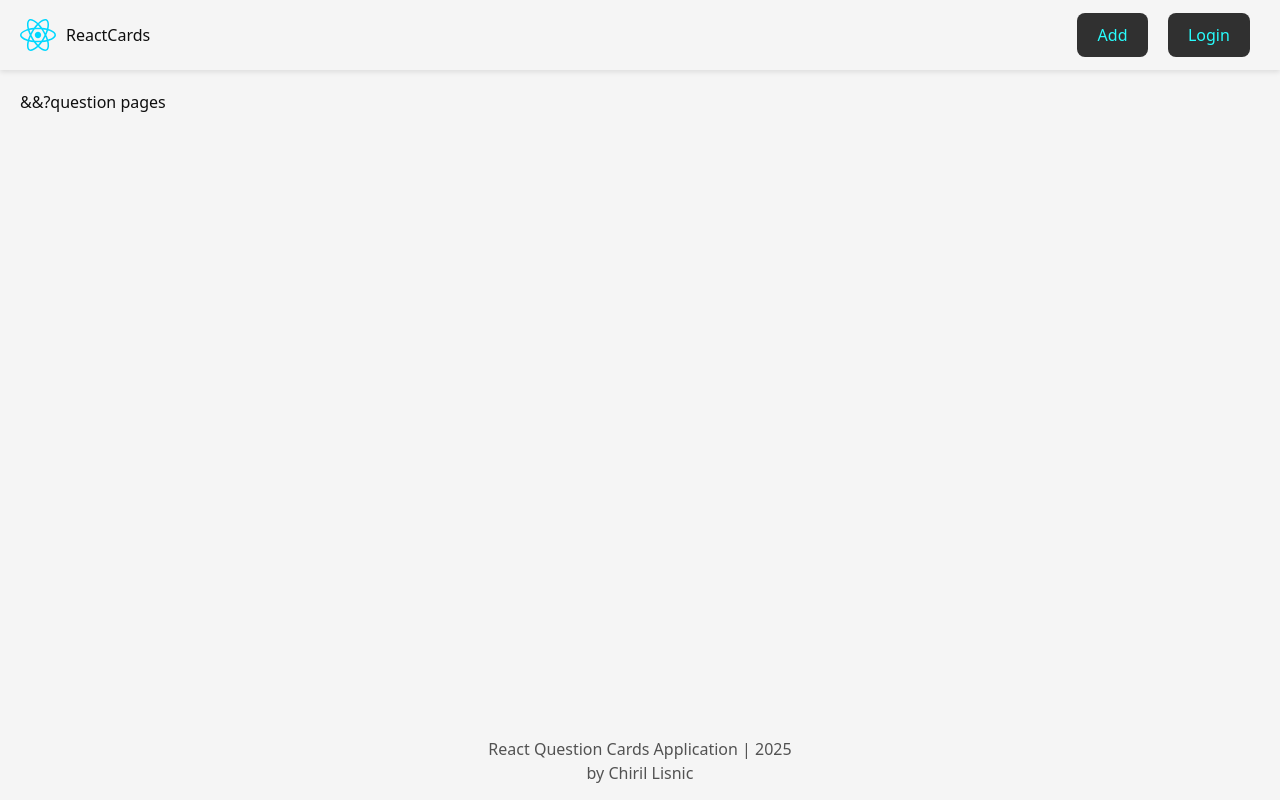
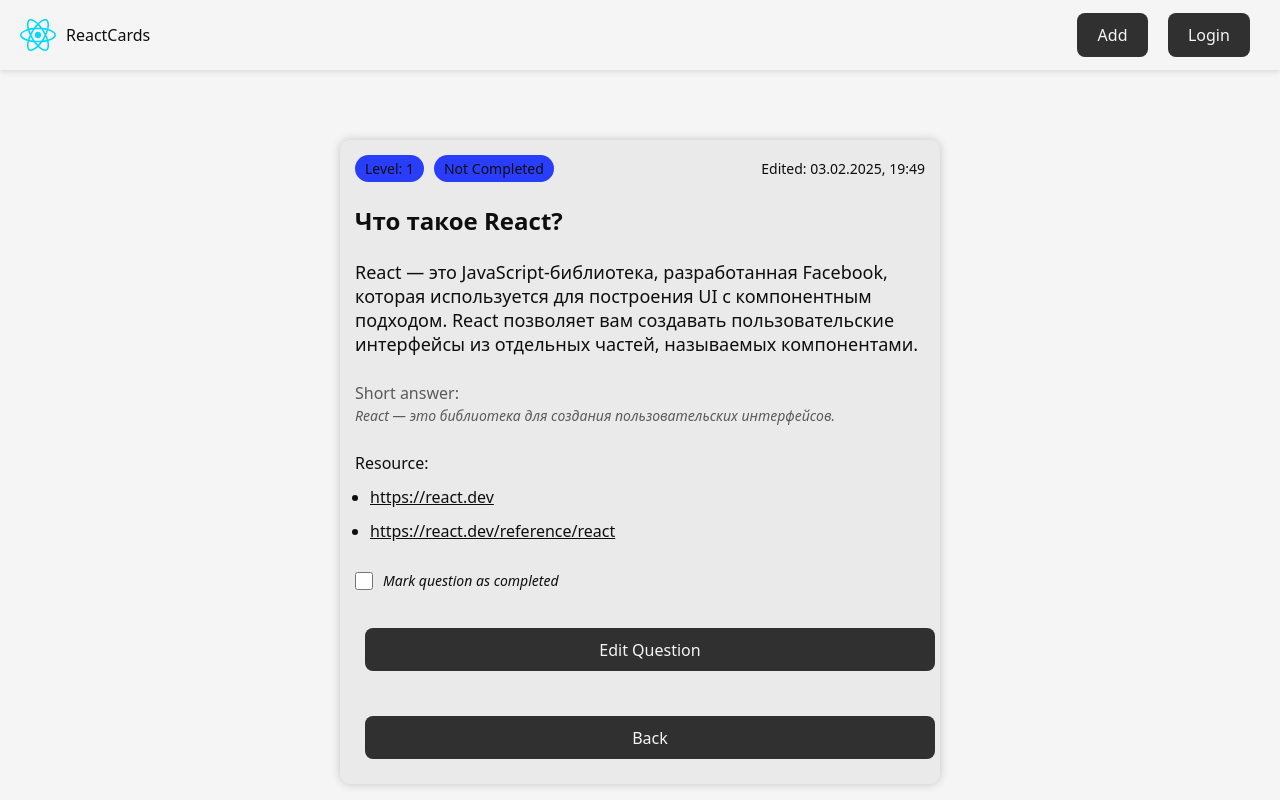
Before and after one commit to leod101/react-app-course, a React (Vite) app: page /question/1 in a window 1280 px wide. Built offline with nearby package versions, Linux system fonts and the light colour scheme; data requests are answered from the project's data file.

Commit message:
Signed-off-by: leod101 <leod060@gmail.com>

```diff
--- a/src/App.jsx
+++ b/src/App.jsx
@@ -3,6 +3,7 @@ import MainLayout from "./components/MainLayout/MainLayout";
 import { BrowserRouter, Route, Routes } from "react-router-dom";
 import HomePage from "./pages/HomePage/HomePage";
 import NotFoundPage from "./pages/NotFoundPage/NotFoundPage";
+import QuestionPage from "./pages/QuestionPage/QuestionPage";
 
 function App() {
   return (
@@ -12,7 +13,7 @@ function App() {
           <Route path="/" element={<HomePage />} />
           <Route path="/forbidden" element={<div>!!!!!!!!forbiden</div>} />
           <Route path="/addquestion" element={<div> &?addquestion</div>} />
-          <Route path="/question/:id" element={<div> &&?question pages</div>} />
+          <Route path="/question/:id" element={<QuestionPage></QuestionPage>} />
 
           <Route
             path="*"
--- /dev/null
+++ b/src/components/Loader/SmollLoader.jsx
@@ -0,0 +1,12 @@
+import React from "react";
+import cls from "./SmollLoader.module.css";
+
+function SmollLoader() {
+  return (
+    <div>
+      <span className={cls.smollLoader}></span>
+    </div>
+  );
+}
+
+export default SmollLoader;
--- /dev/null
+++ b/src/components/Loader/SmollLoader.module.css
@@ -0,0 +1,19 @@
+.smollLoader {
+  width: 20px;
+  height: 20px;
+  border: 5px solid #fff;
+  border-bottom-color: #00ccff;
+  border-radius: 50%;
+  display: inline-block;
+  box-sizing: border-box;
+  animation: rotation 1s linear infinite;
+}
+
+@keyframes rotation {
+  0% {
+    transform: rotate(0deg);
+  }
+  100% {
+    transform: rotate(360deg);
+  }
+}
--- a/src/components/Loader/index.jsx
+++ b/src/components/Loader/index.jsx
@@ -1 +1,2 @@
-export { Loader } from "./Loader";
+export { Loader  } from "./Loader";
+export { SmollLoader } from "./Loader";
--- a/src/components/QuestionCards/QuestionCards.jsx
+++ b/src/components/QuestionCards/QuestionCards.jsx
@@ -24,11 +24,9 @@ function QuestionCards({ card }) {
 
       <div className={cls.cardAnswers}>
         <label>short answer :</label>
-        <p className={cls.cardAnswer}>
-          Lorem ipsum dolor, sit amet consectetur adipisicing elit. Earum
-          recusandae aper
-        </p>
+        <p className={cls.cardAnswer}>{card.answer}</p>
       </div>
+
       <Button onClick={() => navigate(`/question/${card.id}`)}>View</Button>
     </div>
   );
--- a/src/db.json
+++ b/src/db.json
@@ -10,7 +10,7 @@
         "https://react.dev/reference/react"
       ],
       "level": 1,
-      "completed": true,
+      "completed": false,
       "editDate": "03.02.2025, 19:49"
     },
     {
@@ -22,7 +22,7 @@
         "https://react.dev/learn/writing-markup-with-jsx"
       ],
       "level": 2,
-      "completed": false,
+      "completed": true,
       "editDate": "03.02.2025, 20:25"
     },
     {
@@ -34,7 +34,7 @@
         "https://react.dev/learn/render-and-commit"
       ],
       "level": 2,
-      "completed": false,
+      "completed": true,
       "editDate": "03.02.2025, 19:01"
     },
     {
@@ -46,7 +46,7 @@
         "https://react.dev/learn/your-first-component"
       ],
       "level": 1,
-      "completed": false,
+      "completed": true,
       "editDate": "21.02.2025, 20:26"
     },
     {
@@ -58,7 +58,7 @@
         "https://react.dev/learn/passing-props-to-a-component"
       ],
       "level": 1,
-      "completed": false
+      "completed": true
     },
     {
       "id": "6",
--- a/src/index.css
+++ b/src/index.css
@@ -43,7 +43,8 @@ body {
     --text-color: #0e0e0e;
 
     --btn-bg-color: #303030;
-    --btn-text-color: #28fcfc;
+    --btn-text-color: #f5f5f5;
+
     --card-bg-color: #ebeaea;
   }
 }
@@ -53,8 +54,9 @@ body {
     --main-bg-color: #242424;
     --text-color: #f5f5f5;
 
-    --btn-bg-color: #303030;
-    --btn-text-color: #ffffff;
+    --btn-bg-color: #0e9780;
+    --btn-text-color: #f7f7f7;
+
     --card-bg-color: #454549;
   }
 }
--- /dev/null
+++ b/src/pages/QuestionPage/QuestionPage.jsx
@@ -0,0 +1,125 @@
+import React, { useEffect, useState, useId } from "react";
+import { useNavigate, useParams } from "react-router-dom";
+import Badge from "../../components/Badge/Badge";
+import cls from "./QuestionPage.module.css";
+import Button from "../../components/Button/Button";
+import { API_URL } from "../../constants"; // убедись, что путь и файл существуют
+import { useFetch } from "../../hooks/useFetch";
+import Loader from "../../components/Loader/Loader";
+import SmollLoader from "../../components/Loader/SmollLoader";
+
+function QuestionPage() {
+  const checkboxId = useId();
+  const navigate = useNavigate();
+  const { id } = useParams();
+  const [card, setCard] = useState(null);
+  const [isChecked, setIsChecked] = useState(true);
+
+  const levelVariant = () => {
+    if (!card) return "primary";
+    return card.level === 1
+      ? "primary"
+      : card.level === 2
+        ? "warning"
+        : "alert";
+  };
+
+  const completedVariant = () => (card?.completed ? "success" : "primary");
+
+  const onCheckboxChangeHandler = (e) => {
+    setIsChecked(!isChecked);
+    updateCard(!isChecked);
+  };
+
+  const [fetchCard, isCardLoading] = useFetch(async () => {
+    const response = await fetch(`${API_URL}react/${id}`);
+    if (!response.ok) {
+      throw new Error("Ошибка загрузки карточки");
+    }
+    const data = await response.json();
+    setCard(data);
+    setIsChecked(data.completed); // установить начальное состояние чекбокса
+  });
+
+  const [updateCard, isCardUpdating] = useFetch(async (isChecked) => {
+    const response = await fetch(`${API_URL}react/${id}`, {
+      method: "PATCH",
+      body: JSON.stringify({ completed: isChecked }),
+    });
+    const data = await response.json();
+    // здесь можно добавить отправку статуса на сервер, если нужно
+    setCard(data);
+  });
+
+  useEffect(() => {
+    fetchCard();
+  }, []);
+
+  return (
+    <>
+      {isCardLoading && <Loader />}
+
+      {card && (
+        <div className={cls.conteiner}>
+          <div className={cls.cardLabel}>
+            <Badge variant={levelVariant()}>Level: {card.level}</Badge>
+            <Badge variant={completedVariant()}>
+              {card.completed ? "Completed" : "Not Completed"}
+            </Badge>
+            {card.editDate && (
+              <p className={cls.editDate}>Edited: {card.editDate}</p>
+            )}
+          </div>
+
+          <h5 className={cls.cardTitle}>{card.question}</h5>
+          <p className={cls.carDescription}>{card.description}</p>
+
+          <div className={cls.cardAnswers}>
+            <label>Short answer:</label>
+            <p className={cls.cardAnswer}>{card.answer}</p>
+          </div>
+
+          {card.resources?.length > 0 && (
+            <ul className={cls.cardLinks}>
+              Resource:
+              {card.resources.map((link, index) => (
+                <li key={index}>
+                  <a href={link.trim()} target="_blank" rel="noreferrer">
+                    {link.trim()}
+                  </a>
+                </li>
+              ))}
+            </ul>
+          )}
+
+          <label htmlFor={checkboxId} className={cls.cardCheckbox}>
+            <input
+              type="checkbox"
+              id={checkboxId}
+              className={cls.checkbox}
+              checked={isChecked}
+              onChange={onCheckboxChangeHandler}
+              disabled={isCardUpdating}
+            />
+            <span>Mark question as completed</span>
+
+            {isCardUpdating && <SmollLoader />}
+          </label>
+
+          <Button
+            onClick={() => navigate(`/editQuestion/${card.id}`)}
+            isDisabled={isCardUpdating}
+          >
+            Edit Question
+          </Button>
+
+          <Button onClick={() => navigate("/")} isDisabled={isCardUpdating}>
+            Back
+          </Button>
+        </div>
+      )}
+    </>
+  );
+}
+
+export default QuestionPage;
--- /dev/null
+++ b/src/pages/QuestionPage/QuestionPage.module.css
@@ -0,0 +1,82 @@
+.conteiner {
+  width: 100%;
+  max-width: 600px;
+  height: max-content;
+  margin: 50px auto;
+  border-radius: 10px;
+  padding: 15px;
+  background-color: var(--card-bg-color);
+  color: var(--text-color);
+  box-shadow: 0 0 10px rgba(0, 0, 0, 0.2);
+  display: flex;
+  flex-direction: column;
+  justify-content: flex-start;
+  align-items: flex-start;
+  gap: 25px;
+
+  button {
+    width: 100%;
+  }
+}
+.cardLabel {
+  width: 100%;
+  display: flex;
+  flex-wrap: wrap-reverse;
+  justify-content: flex-start;
+  align-items: center;
+  gap: 10px;
+}
+
+.editDate {
+  margin-left: auto;
+  font-size: 14px;
+}
+.cardTitle {
+  font-size: 24px;
+  line-height: 28px;
+}
+
+.carDescription {
+  font-size: 18px;
+  line-height: 24px;
+}
+.cardAnswers {
+  margin-top: auto;
+  opacity: 0.65;
+}
+.cardAnswer {
+  font-size: 14px;
+  font-style: italic;
+  text-align: justify;
+}
+
+.cardLinks {
+  display: flex;
+  flex-direction: column;
+  justify-content: flex-start;
+  align-items: flex-start;
+  gap: 10px;
+
+  li {
+    margin-left: 15px;
+  }
+}
+
+.cardCheckbox {
+  height: 25px;
+  display: flex;
+  justify-content: center;
+  align-items: center;
+  gap: 10px;
+
+  span {
+    font-size: 14px;
+    font-style: italic;
+  }
+}
+
+.checkbox {
+  width: 18px;
+  height: 18px;
+  accent-color: #16c47f;
+}
--- /dev/null
+++ b/src/pages/QuestionPage/index.jsx
@@ -0,0 +1 @@
+export {QuestionPage} from './QuestionPage/QuestionPage';
```
Also changed, not shown: src/pages/HomePage/HomePage.jsx (+24 -3 lines), src/components/Loader/Loader.module.css (line endings or trailing spaces).
